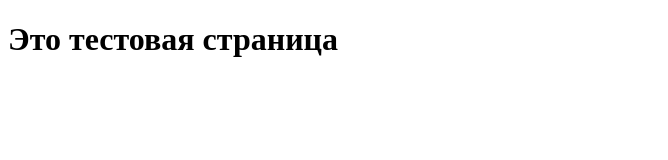
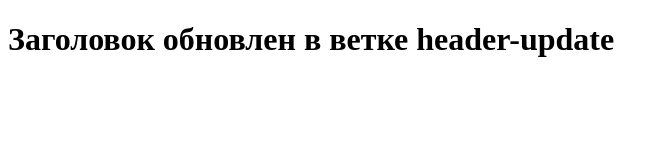
Before and after one commit to xXD4nx/MergeConflictsLab, a plain HTML site: page index.html in a window 1280 px wide. Shown: the whole page, without its empty margins (0-668 px from the left). Drawn offline with Linux system fonts and the light colour scheme.

Commit message:
Обновил заголовок страницы

```diff
--- a/index.html
+++ b/index.html
@@ -6,6 +6,6 @@
     <title>Конфликты при слиянии</title>
 </head>
 <body>
-    <h1>Это тестовая страница</h1>
+    <h1>Заголовок обновлен в ветке header-update</h1>
 </body>
 </html>
```
